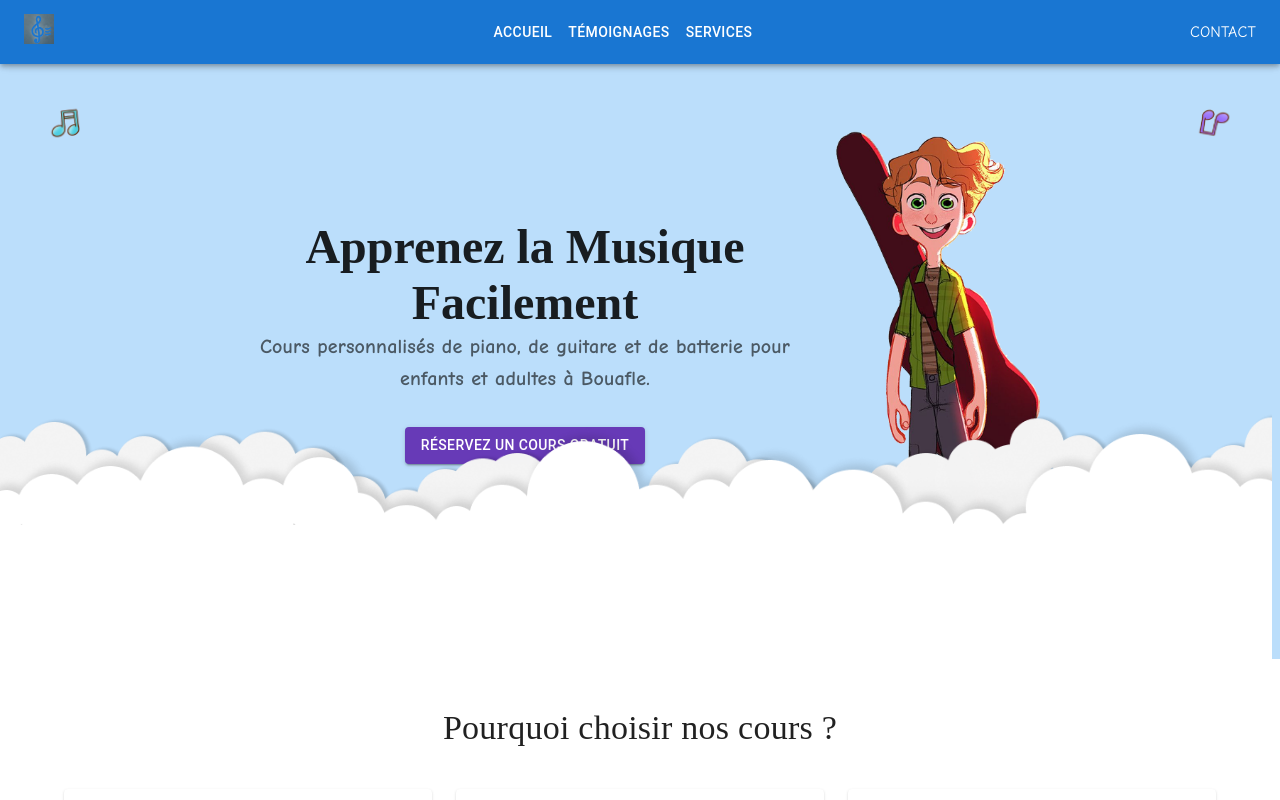
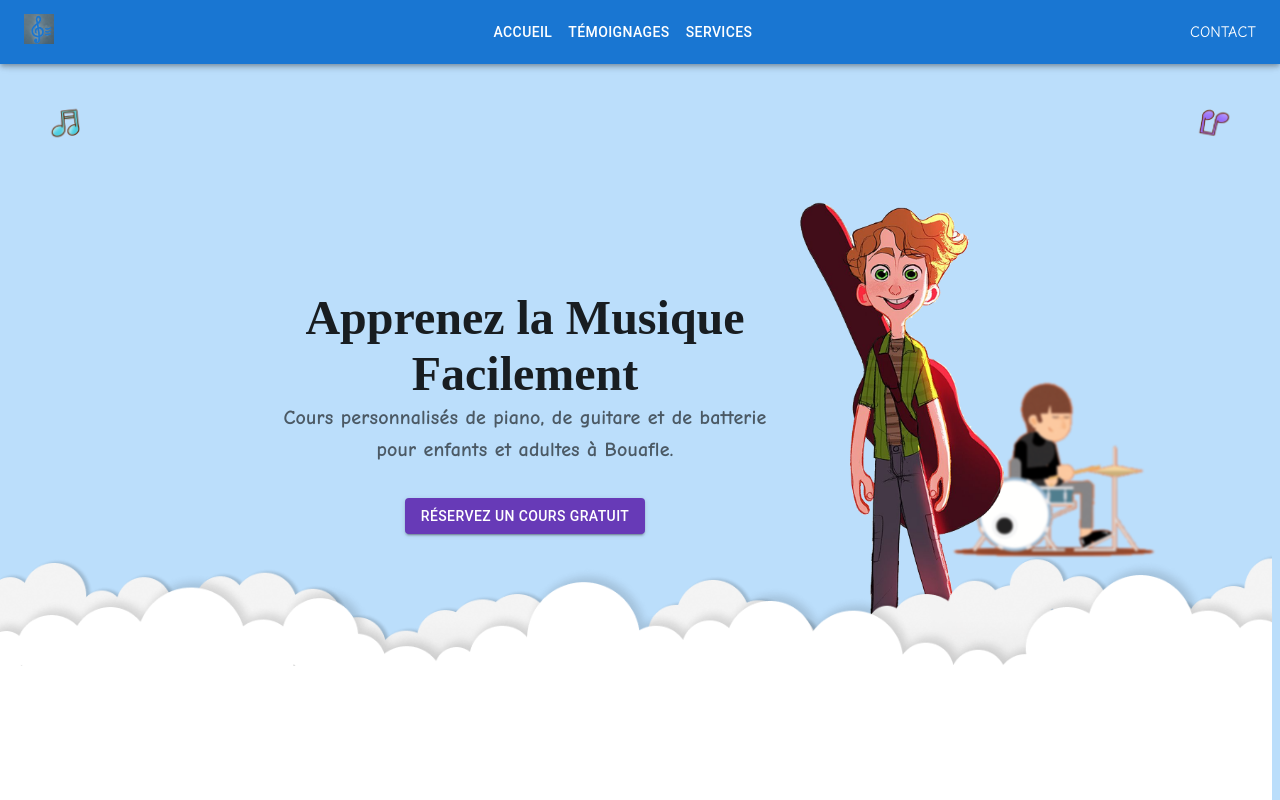
Before and after one commit to lostmart/music-lessons, a Next.js app: page / in a window 1280 px wide. Shown: the top 800 px of the page. Built offline with nearby package versions, Linux system fonts and the light colour scheme; a web font is replaced by a local one.

Commit message:
nex syff

```diff
--- a/app/components/HeroSection.js
+++ b/app/components/HeroSection.js
@@ -1,11 +1,48 @@
+"use client" // Ensures this runs on the client side
+
+import { useState, useEffect } from "react"
+
 import { Box, Button, Link, Typography } from "@mui/material"
 import React from "react"
 import Image from "next/image"
 import cloudBack from "../../public/imgs/cloudBack.png"
 import cloudFront from "../../public/imgs/cloudFront.png"
+import Spinner from "./Spinner"
 
 const HeroSection = () => {
+	const [isLoading, setIsLoading] = useState(true)
+
+	useEffect(() => {
+		const handleLoad = () => {
+			setIsLoading(false)
+		}
+
+		// Wait for CSS and Images to load
+		if (document.readyState === "complete") {
+			handleLoad()
+		} else {
+			window.addEventListener("load", handleLoad)
+			return () => window.removeEventListener("load", handleLoad)
+		}
+	}, [])
+
 	return (
+		<>
+			<Box
+				sx={{
+					position: "relative",
+					width: "100%",
+					height: "100vh",
+					visibility: isLoading ? "visible" : "hidden",
+					display: isLoading ? "flex" : "none",
+				}}
+			>
+				{isLoading && (
+					<Box>
+						<Spinner />
+					</Box>
+				)}
+			</Box>
 			<Box
 				textAlign="center"
 				py={6}
@@ -15,6 +52,8 @@ const HeroSection = () => {
 					backgroundColor: "#bbdefb",
 					position: "relative",
 					overflow: "hidden",
+					visibility: isLoading ? "hidden" : "visible",
+					display: isLoading ? "none" : "block",
 				}}
 				id="accueil"
 			>
@@ -55,7 +94,7 @@ const HeroSection = () => {
 						width: "100%",
 						maxWidth: "1200px",
 						margin: "0 auto",
-					minHeight: "52dvh",
+						minHeight: "80dvh",
 						display: "flex",
 						justifyContent: "center",
 						alignItems: "center",
@@ -65,7 +104,7 @@ const HeroSection = () => {
 						sx={{
 							width: "100%",
 							"@media (min-width: 600px)": {
-							maxWidth: "50%",
+								maxWidth: "44%",
 								display: "block",
 							},
 						}}
@@ -82,8 +121,8 @@ const HeroSection = () => {
 							color="textSecondary"
 							sx={{ fontFamily: "Comic Neue, cursive", fontWeight: "bold" }}
 						>
-						Cours personnalisés de piano, de guitare et de batterie pour enfants
-						et adultes à Bouafle.
+							Cours personnalisés de piano, de guitare et de batterie pour
+							enfants et adultes à Bouafle.
 						</Typography>
 						<Button variant="contained" color="primary" sx={{ mt: 4, mb: 5 }}>
 							<Link
@@ -97,6 +136,7 @@ const HeroSection = () => {
 					<Box
 						sx={{
 							display: "none",
+							position: "relative",
 							"@media (min-width: 600px)": {
 								display: "block",
 							},
@@ -108,6 +148,22 @@ const HeroSection = () => {
 							alt="Picture of the author"
 							width={230}
 							height={492}
+							style={{ position: "relative", zIndex: "1" }}
+						/>
+
+						<Image
+							src="/imgs/drumming.gif"
+							alt="drum boy"
+							width={205}
+							height={205}
+							style={{
+								color: "transparent",
+								position: "absolute",
+								top: "38%",
+								right: "-60%",
+								zIndex: "0",
+								filter: "blur(1px)",
+							}}
 						/>
 					</Box>
 				</Box>
@@ -152,6 +208,7 @@ const HeroSection = () => {
 					/>
 				</Box>
 			</Box>
+		</>
 	)
 }
 
--- /dev/null
+++ b/app/components/Spinner.js
@@ -0,0 +1,21 @@
+import { Box } from "@mui/material"
+
+const Spinner = () => {
+	return (
+		<Box
+			sx={{
+				position: "absolute",
+				inset: "0",
+				width: "100dvw",
+				height: "90dvh",
+				display: "flex",
+				alignItems: "center",
+				justifyContent: "center",
+			}}
+		>
+			<Box className="spinner"></Box>
+		</Box>
+	)
+}
+
+export default Spinner
--- a/app/globals.css
+++ b/app/globals.css
@@ -24,6 +24,64 @@ body {
     }
 }
 
+@keyframes spinner-bulqg1 {
+    0% {
+        clip-path: polygon(50% 50%, 0 0, 50% 0%, 50% 0%, 50% 0%, 50% 0%, 50% 0%);
+    }
+
+    12.5% {
+        clip-path: polygon(50% 50%, 0 0, 50% 0%, 100% 0%, 100% 0%, 100% 0%, 100% 0%);
+    }
+
+    25% {
+        clip-path: polygon(50% 50%, 0 0, 50% 0%, 100% 0%, 100% 100%, 100% 100%, 100% 100%);
+    }
+
+    50% {
+        clip-path: polygon(50% 50%, 0 0, 50% 0%, 100% 0%, 100% 100%, 50% 100%, 0% 100%);
+    }
+
+    62.5% {
+        clip-path: polygon(50% 50%, 100% 0, 100% 0%, 100% 0%, 100% 100%, 50% 100%, 0% 100%);
+    }
+
+    75% {
+        clip-path: polygon(50% 50%, 100% 100%, 100% 100%, 100% 100%, 100% 100%, 50% 100%, 0% 100%);
+    }
+
+    100% {
+        clip-path: polygon(50% 50%, 50% 100%, 50% 100%, 50% 100%, 50% 100%, 50% 100%, 0% 100%);
+    }
+}
+
+@keyframes spinner-oaa3wk {
+    0% {
+        transform: scaleY(1) rotate(0deg);
+    }
+
+    49.99% {
+        transform: scaleY(1) rotate(135deg);
+    }
+
+    50% {
+        transform: scaleY(-1) rotate(0deg);
+    }
+
+    100% {
+        transform: scaleY(-1) rotate(-135deg);
+    }
+}
+
 .floating {
     animation: floatAnimation 3s cubic-bezier(0.25, 1, 0.5, 1) infinite;
 }
+
+.spinner {
+    position: absolute;
+    width: 85px;
+    height: 85px;
+    border-radius: 50%;
+    border: 11.5px solid #1976d2;
+    animation: spinner-bulqg1 0.8s infinite linear alternate,
+        spinner-oaa3wk 1.6s infinite linear;
+}
```
Also changed, not shown: public/imgs/drumming.gif (added). Lines whose indentation alone changed are shown as unchanged.
